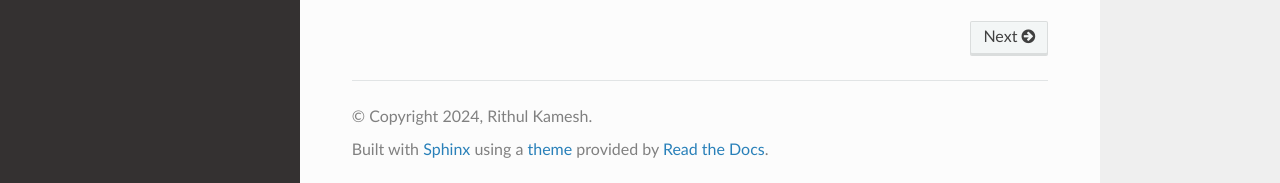
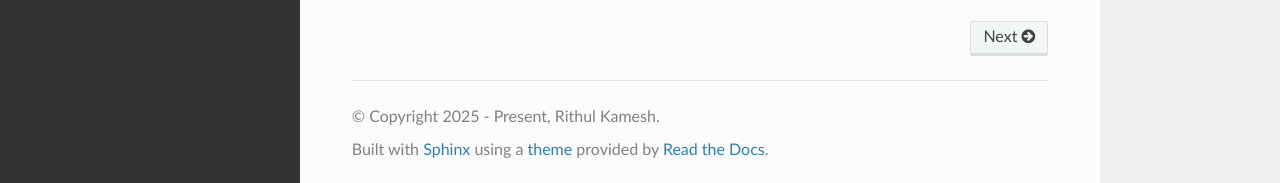
Before and after one commit to rithulkamesh/prismo, a Sphinx documentation site: the page built from docs/source/index.md, in a window 1280 px wide and 900 px high, scrolled down 2017 px. Shown: the part 714-897 px from the top of the window. Built offline with Sphinx 7.4.7 and the Read the Docs theme 3.1.0, drawn with Linux system fonts in a browser that asks for light colours; pages that are not in the unit, such as notebooks, are missing from menus.

Commit message:
fix: update dating in license/project information
Signed-off-by: Rithul Kamesh <hi@rithul.dev>

```diff
--- a/docs/source/conf.py
+++ b/docs/source/conf.py
@@ -9,7 +9,7 @@ sys.path.insert(0, str(Path(__file__).parent.parent.parent / "src"))
 
 # -- Project information -----------------------------------------------------
 project = "Prismo"
-copyright = "2024, Rithul Kamesh"
+copyright = "2025 - Present, Rithul Kamesh"
 author = "Rithul Kamesh"
 
 # The version info for the project you're documenting, acts as replacement for
```
Also changed, not shown: 1 other file.
